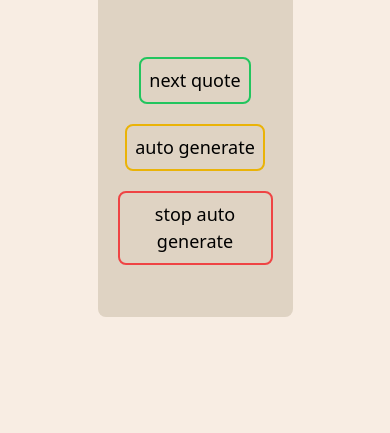
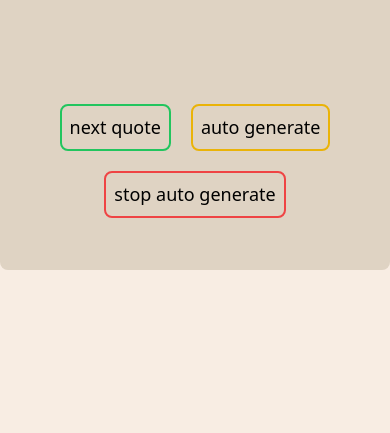
Before and after one commit to assmabaziz/Random-Quote-Generator, a plain HTML site: page index.html in a window 390 px wide. Shown: the part 411-844 px from the top of the page. Drawn offline with Linux system fonts and the light colour scheme.

Commit message:
some chenges on responsive

```diff
--- a/index.html
+++ b/index.html
@@ -13,7 +13,7 @@
 
 <body class="bg-[#F8EDE3]">
     <main class="container h-screen flex justify-center items-center ">
-        <section class="main-section bg-img w-1/2 mx-auto p-5 text-center rounded-lg bg-[#DFD3C3] relative">
+        <section class="main-section bg-img sm:w-full md:w-1/2 mx-auto p-5 text-center rounded-lg bg-[#DFD3C3] relative">
 
             <div class="quote py-5 px-2 mb-3 h-[300px] flex justify-center items-center flex-col ">
                 <span
```
